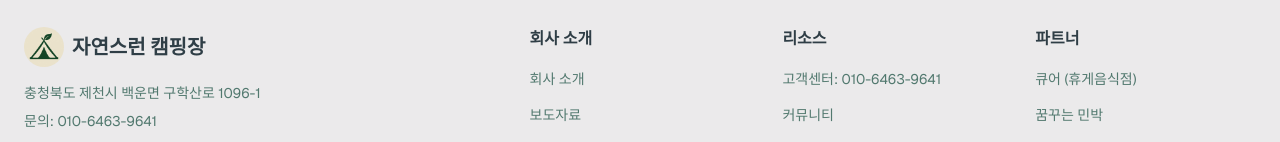
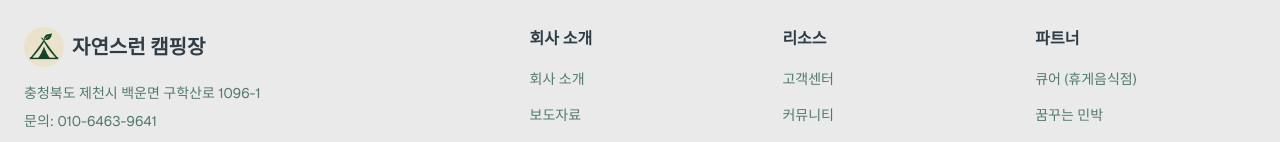
Before and after one commit to Kris-Young-Kim/campx, a Next.js app: page / in a window 1280 px wide. Shown: the part 4583-4725 px from the top of the page. Built offline with nearby package versions, Linux system fonts and the light colour scheme; no server answers.

Commit message:
번호삭제

```diff
--- a/src/components/footer.tsx
+++ b/src/components/footer.tsx
@@ -11,7 +11,7 @@ const footerLinks = {
     { label: "보도자료", href: "/press" },
   ],
   "리소스": [
-    { label: "고객센터: 010-6463-9641", href: "tel:01064639641" },
+    { label: "고객센터", href: "tel:01064639641" },
     { label: "커뮤니티", href: "https://www.youtube.com/@자연스런캠핑장", target: "_blank" },
   ],
 }
```
